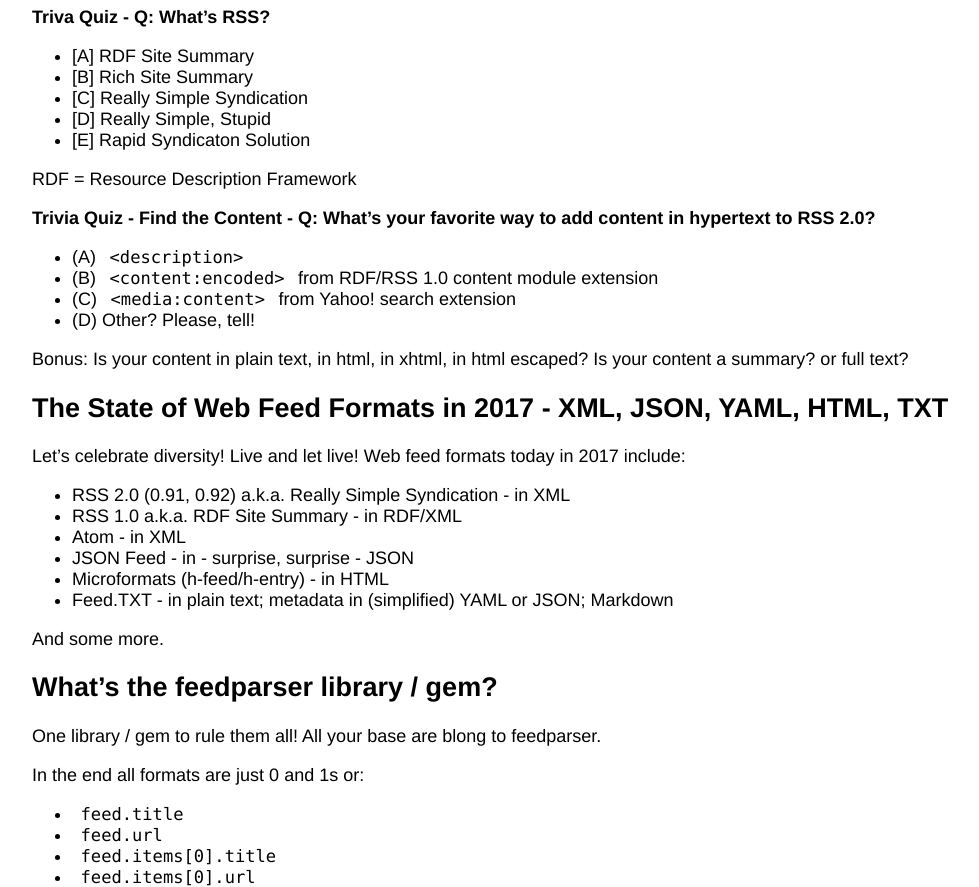
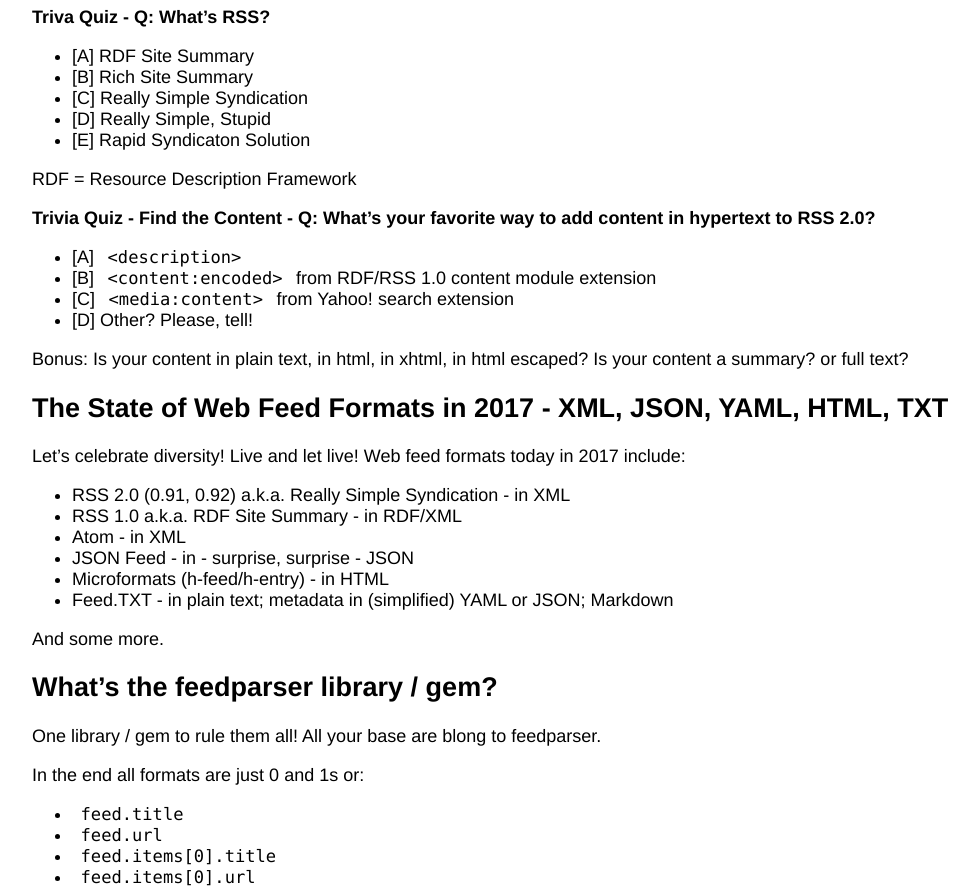
Before and after one commit to wongatron/calendar, a Jekyll site: the page built from 08-feedparser.md, in a window 1280 px wide and 900 px high, scrolled down 1067 px. Shown: the part 13-900 px from the top of the window, without its empty margins (144-1123 px from the left). Built offline with Jekyll 4.4.1, drawn with Linux system fonts in a browser that asks for light colours; our own code applies the rules of GitHub Pages for plain Markdown files.

Commit message:
Update 08-feedparser.md

```diff
--- a/08-feedparser.md
+++ b/08-feedparser.md
@@ -62,10 +62,10 @@ RDF = Resource Description Framework
 
 **Trivia Quiz - Find the Content - Q: What's your favorite way to add content in hypertext to RSS 2.0?**
 
-- (A) `<description>`
-- (B) `<content:encoded>`  from RDF/RSS 1.0 content module extension
-- (C) `<media:content>`  from Yahoo! search extension
-- (D) Other?  Please, tell!
+- [A] `<description>`
+- [B] `<content:encoded>`  from RDF/RSS 1.0 content module extension
+- [C] `<media:content>`  from Yahoo! search extension
+- [D] Other?  Please, tell!
 
 Bonus: Is your content in plain text, in html, in xhtml, in html escaped?
 Is your content a summary? or full text?
```
